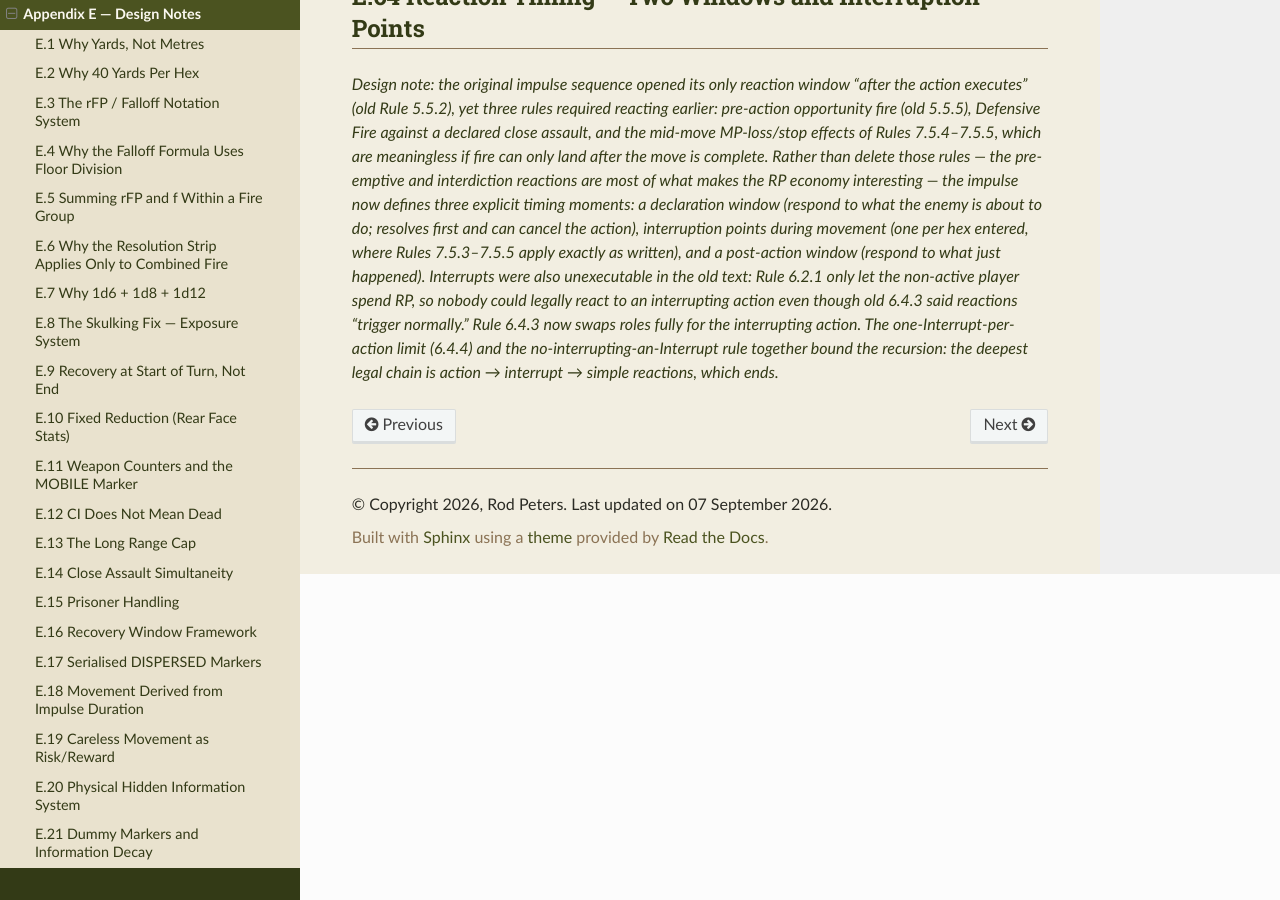
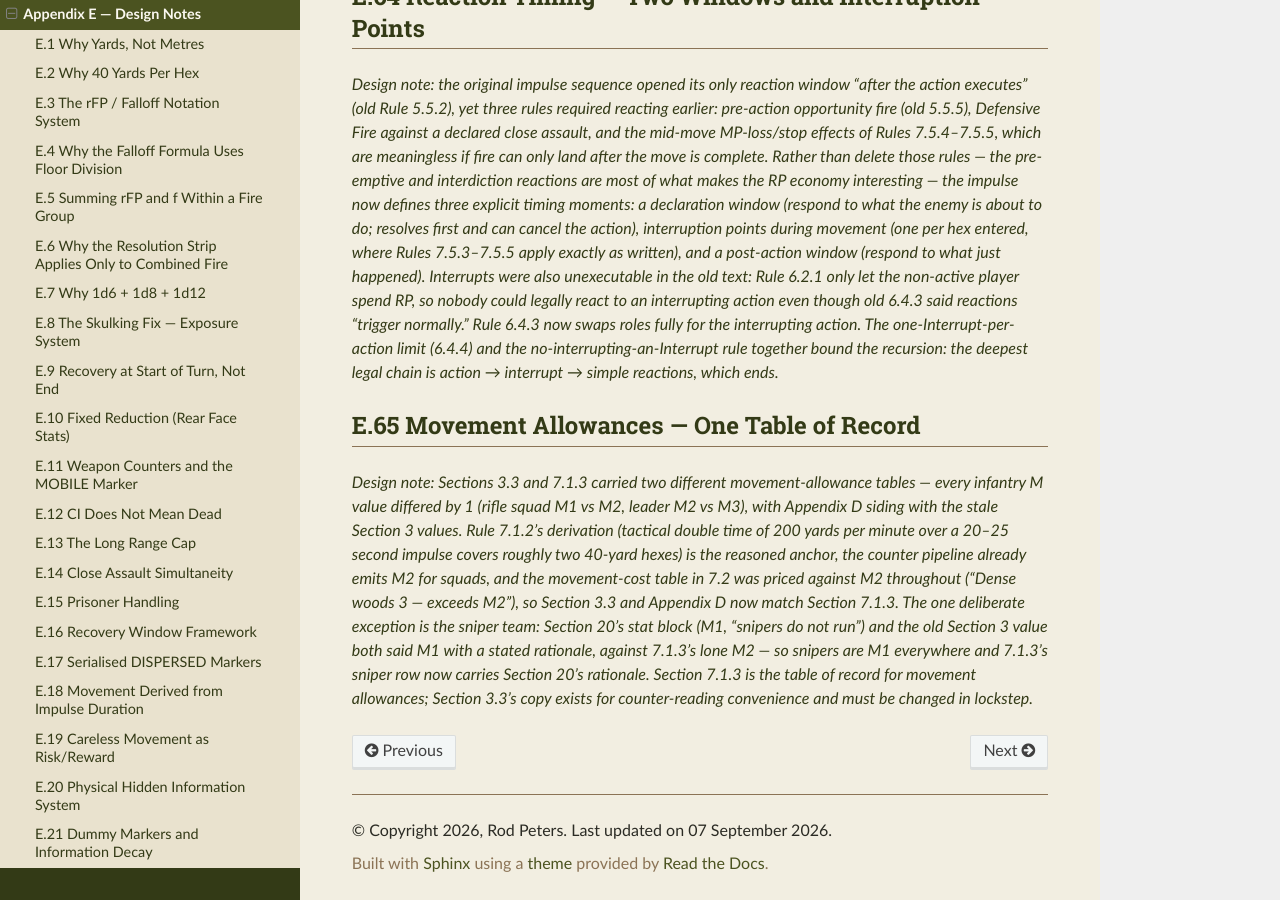
Before and after one commit to spugnoid/wdr-wargame, a Sphinx documentation site: the page built from docs/source/appendix_e__design_notes.rst, in a window 1280 px wide and 900 px high, scrolled down 19816 px. Built offline with Sphinx 7.4.7 and the Read the Docs theme 3.1.0, drawn with Linux system fonts in a browser that asks for light colours.

Commit message:
rules: reconcile movement allowances across 3.3, 7.1.3, and Appendix D
The two tables disagreed by 1 MP on every infantry type. Section
7.1.3 (backed by 7.1.2's derivation, the 7.2 cost table's M2
pricing, and the counter pipeline's emitted M2) is now the table
of record; 3.3 and Appendix D updated to M2 squads / M3 leader.
Snipers are the deliberate exception: Section 20's stat block and
the old 3.3 value both said M1 with a stated rationale, so snipers
are M1 everywhere. Rationale recorded as design note E.65.

Co-Authored-By: Claude Fable 5 <noreply@anthropic.com>
Claude-Session: https://claude.ai/code/session_01MRhnethYPpBAmEh6wa83hu

```diff
--- a/docs/source/appendix_d__counter_notation_reference.rst
+++ b/docs/source/appendix_d__counter_notation_reference.rst
@@ -20,7 +20,7 @@ Counter Face Layout
      - GREN 43 = Wehrmacht Grenadier, 1943
    * - Upper right
      - Action values
-     - M1 F2 G3
+     - M2 F2 G3
    * - Centre lines
      - Fire lines (1–3)
      - ─● 7 ⬡4 -1
--- a/docs/source/appendix_e__design_notes.rst
+++ b/docs/source/appendix_e__design_notes.rst
@@ -409,3 +409,8 @@ E.64  Reaction Timing — Two Windows and Interruption Points
 -----------------------------------------------------------
 
 *Design note: the original impulse sequence opened its only reaction window "after the action executes" (old Rule 5.5.2), yet three rules required reacting earlier: pre-action opportunity fire (old 5.5.5), Defensive Fire against a declared close assault, and the mid-move MP-loss/stop effects of Rules 7.5.4–7.5.5, which are meaningless if fire can only land after the move is complete. Rather than delete those rules — the pre-emptive and interdiction reactions are most of what makes the RP economy interesting — the impulse now defines three explicit timing moments: a declaration window (respond to what the enemy is about to do; resolves first and can cancel the action), interruption points during movement (one per hex entered, where Rules 7.5.3–7.5.5 apply exactly as written), and a post-action window (respond to what just happened). Interrupts were also unexecutable in the old text: Rule 6.2.1 only let the non-active player spend RP, so nobody could legally react to an interrupting action even though old 6.4.3 said reactions "trigger normally." Rule 6.4.3 now swaps roles fully for the interrupting action. The one-Interrupt-per-action limit (6.4.4) and the no-interrupting-an-Interrupt rule together bound the recursion: the deepest legal chain is action → interrupt → simple reactions, which ends.*
+
+E.65  Movement Allowances — One Table of Record
+-----------------------------------------------
+
+*Design note: Sections 3.3 and 7.1.3 carried two different movement-allowance tables — every infantry M value differed by 1 (rifle squad M1 vs M2, leader M2 vs M3), with Appendix D siding with the stale Section 3 values. Rule 7.1.2's derivation (tactical double time of 200 yards per minute over a 20–25 second impulse covers roughly two 40-yard hexes) is the reasoned anchor, the counter pipeline already emits M2 for squads, and the movement-cost table in 7.2 was priced against M2 throughout ("Dense woods 3 — exceeds M2"), so Section 3.3 and Appendix D now match Section 7.1.3. The one deliberate exception is the sniper team: Section 20's stat block (M1, "snipers do not run") and the old Section 3 value both said M1 with a stated rationale, against 7.1.3's lone M2 — so snipers are M1 everywhere and 7.1.3's sniper row now carries Section 20's rationale. Section 7.1.3 is the table of record for movement allowances; Section 3.3's copy exists for counter-reading convenience and must be changed in lockstep.*
--- a/docs/source/section_7__movement.rst
+++ b/docs/source/section_7__movement.rst
@@ -43,8 +43,8 @@ Section 7 — Movement
      - M3
      - Lighter load, higher initiative
    * - Sniper team
-     - M2
-     - Careful but unencumbered by crew weapon
+     - M1
+     - Deliberate, concealed movement — snipers do not run (Section 20)
 
 
 **7.1.4**  A unit may always enter any single terrain hex regardless of its movement cost, even if that cost exceeds its remaining M# for that activation. The unit simply cannot move further that activation.
```
Also changed, not shown: docs/source/section_3__counters_and_units.rst (+6 -6 lines).
